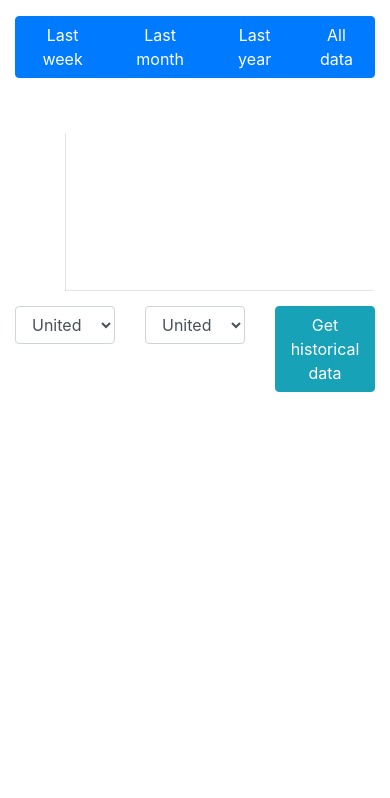
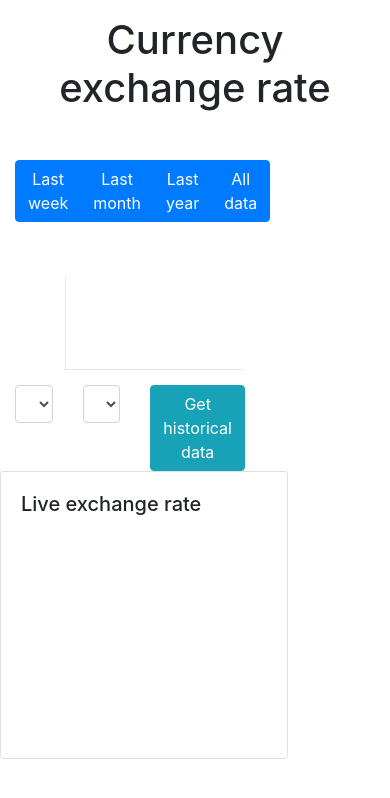
Before and after one commit to hubertpie/alpha_vantage_flask, a Flask app: page / in a window 390 px wide. Shown: the top 798 px of the page. Run offline with Flask 2, Linux system fonts and the light colour scheme; parts of the project's set-up code (start-up, migrations or seed data) failed here and were passed over; some libraries are stand-ins or nearby versions.

Commit message:
deleted unnecessary button and changed style for live exchange

```diff
--- a/alpha_data.py
+++ b/alpha_data.py
@@ -8,7 +8,7 @@
 	data = ts.get_currency_exchange_daily(from_symbol=curr_from, to_symbol=curr_to, outputsize='full')
 	return [[x, data[0][x]['4. close']] for x in data[0]]
 
-def currency_list():
+def get_currency_list():
 	with open('physical_currency_list.csv') as csvfile:
 		return [curr for curr in csv.reader(csvfile, delimiter=',')]
 
--- a/application.py
+++ b/application.py
@@ -7,7 +7,7 @@
 
 @app.route("/", methods=['GET', 'POST'])
 def index():
-	currency_list = alpha_data.currency_list()
+	currency_list = alpha_data.get_currency_list()
 	if request.method == 'POST':
 		from_symbol = request.form['from_symbol']
 		to_symbol = request.form['to_symbol']
@@ -18,7 +18,6 @@
 
 	return render_template('index.html', currency_list=currency_list)
 
-
 @app.route("/update", methods=['POST'])
 def update():
 	from_symbol = request.form['from_currency_live']
--- a/static/app.js
+++ /dev/null
@@ -1,25 +0,0 @@
-$(document).ready(function(){
-	$('#live_currency_button').on('click', function(){
-		var from_symbol = $('#from_currency_live').val();
-		var to_currency = $('#to_currency_live').val();
-
-		window.setInterval(function(){
-		req = $.ajax({
-			url: '/update',
-			type: 'POST',
-			data: {
-					from_currency_live: from_symbol,
-					to_currency_live: to_currency
-				}
-		});
-
-		req.done(function(data){
-			$("#data").text("Last refreshed: " + data.last_refreshed + "UTC±00:00");
-			$("#current").text("Current exchange rate: " + data.current_exchange_rate);
-		});
-
-		},30000);
-
-	});
-
-});
--- a/templates/index.html
+++ b/templates/index.html
@@ -1,12 +1,12 @@
 {% extends 'layout.html' %}
 
 {% block content %}
-{% if request.form['from_symbol'] %}
-<h1>Exchange ratio from {{ request.form['from_symbol'] }} to {{ request.form['to_symbol'] }}</h1>
-{% endif %}
-<div class="row">
+
+<h1 class="text-center">{% if request.form['from_symbol'] %} Exchange ratio from {{ request.form['from_symbol'] }} to {{ request.form['to_symbol'] }} {% else %} Currency exchange rate {% endif %}</h1>
+
+<div class="row mt-5">
 	<h1></h1>
-	<div class="col-sm-8">
+	<div class="col-8">
 		<div class="btn-group">
 			<button class="btn btn-primary" id="weekly" onclick="myFunction(7)">Last week</button>
 			<button class="btn btn-primary" onclick="myFunction(30)">Last month</button>
@@ -36,8 +36,14 @@
 			</div>
 		</form>
 	</div>
-	{% if request.form['from_symbol'] %}
-	<div class="col-sm-4">
+	<div class="card" style="width: 18rem; height: 18rem;">
+  <div class="card-body">
+    <h5 class="card-title">Live exchange rate</h5>
+    <h6 class="card-subtitle mb-2 text-muted" id="date"></h6>
+    <p class="card-text" id="current_exchange"></p>
+  </div>
+</div>
+<!-- 	<div class="col-3">
 		<div class="jumbotron jumbotron-fluid">
 		  <div class="container">
 		  	<p id="data"></p>
@@ -46,11 +52,8 @@
 		</div>
 		<input type="hidden" value="{{ request.form['from_symbol'] }}" id="from_currency_live">
 		<input type="hidden" value="{{ request.form['to_symbol'] }}" id="to_currency_live">
-		<button class="btn btn-success" id="live_currency_button" type="submit">Click for live exchange ratio</button>
-	</div>
-	{% endif %}
+	</div> -->
 </div>
-
 <script type="text/javascript" src="{{ url_for('static', filename='app.js') }}"></script>
 <script type="text/javascript">
 	var dates = {% if dates %} {{ dates|tojson }}.reverse() {% else %} [] {% endif %};
@@ -114,5 +117,31 @@
 	}
 	myLine.update()
 }
+
+{% if ex_rate %}
+$(document).ready(function(){
+		var from_symbol = {{ request.form['from_symbol']|tojson }};
+		var to_currency = {{ request.form['to_symbol']|tojson }};
+
+		window.setInterval(function(){
+		req = $.ajax({
+			url: '/update',
+			type: 'POST',
+			data: {
+					from_currency_live: from_symbol,
+					to_currency_live: to_currency
+				}
+		});
+
+		req.done(function(data){
+			$("#date").text("Last refreshed: " + data.last_refreshed + "UTC±00:00");
+			$("#current_exchange").text("Current exchange rate: " + data.current_exchange_rate);
+		});
+
+		},30000);
+
+	});
+{% endif %}
+
 </script>
 {% endblock %}
```
